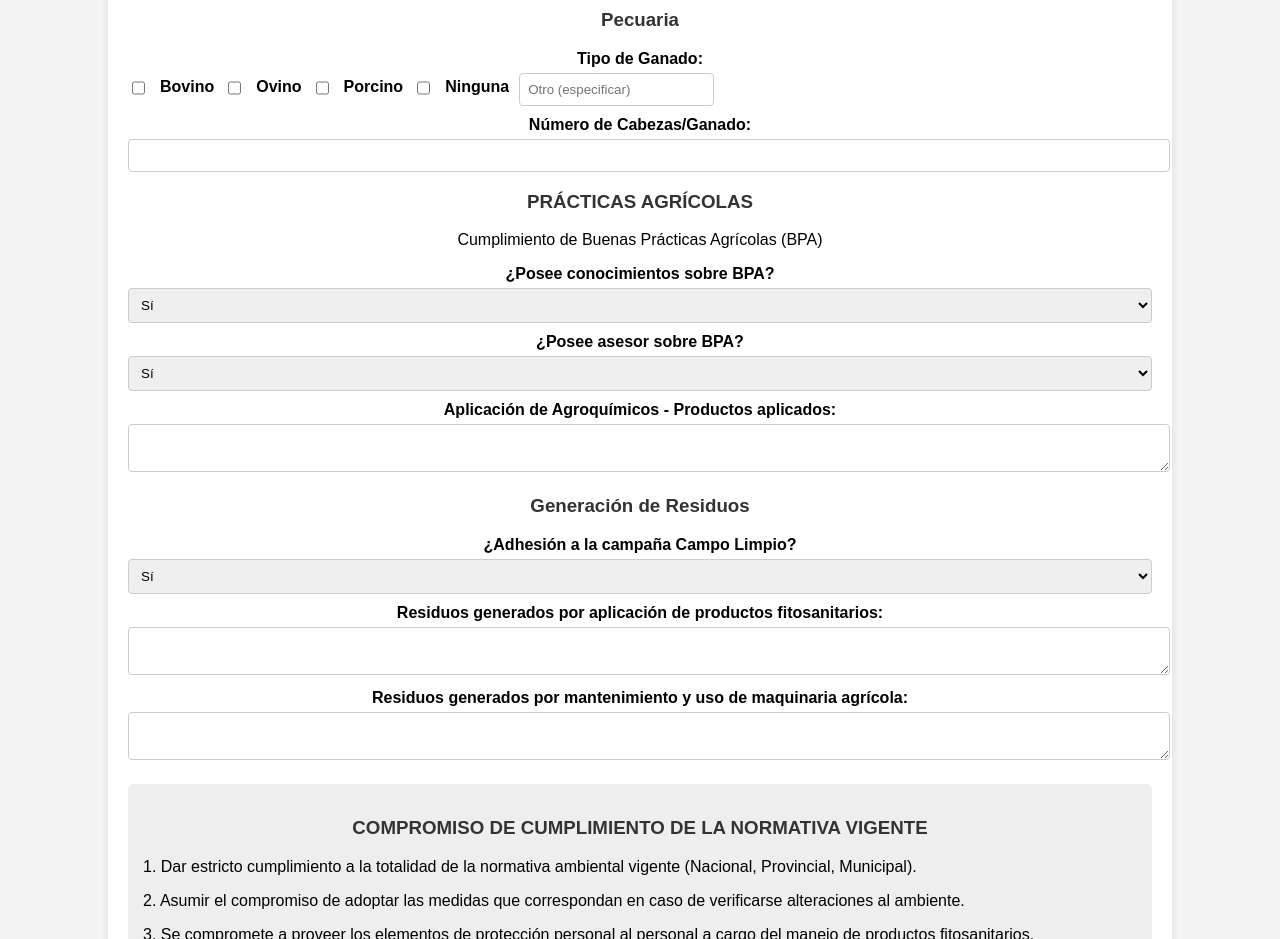
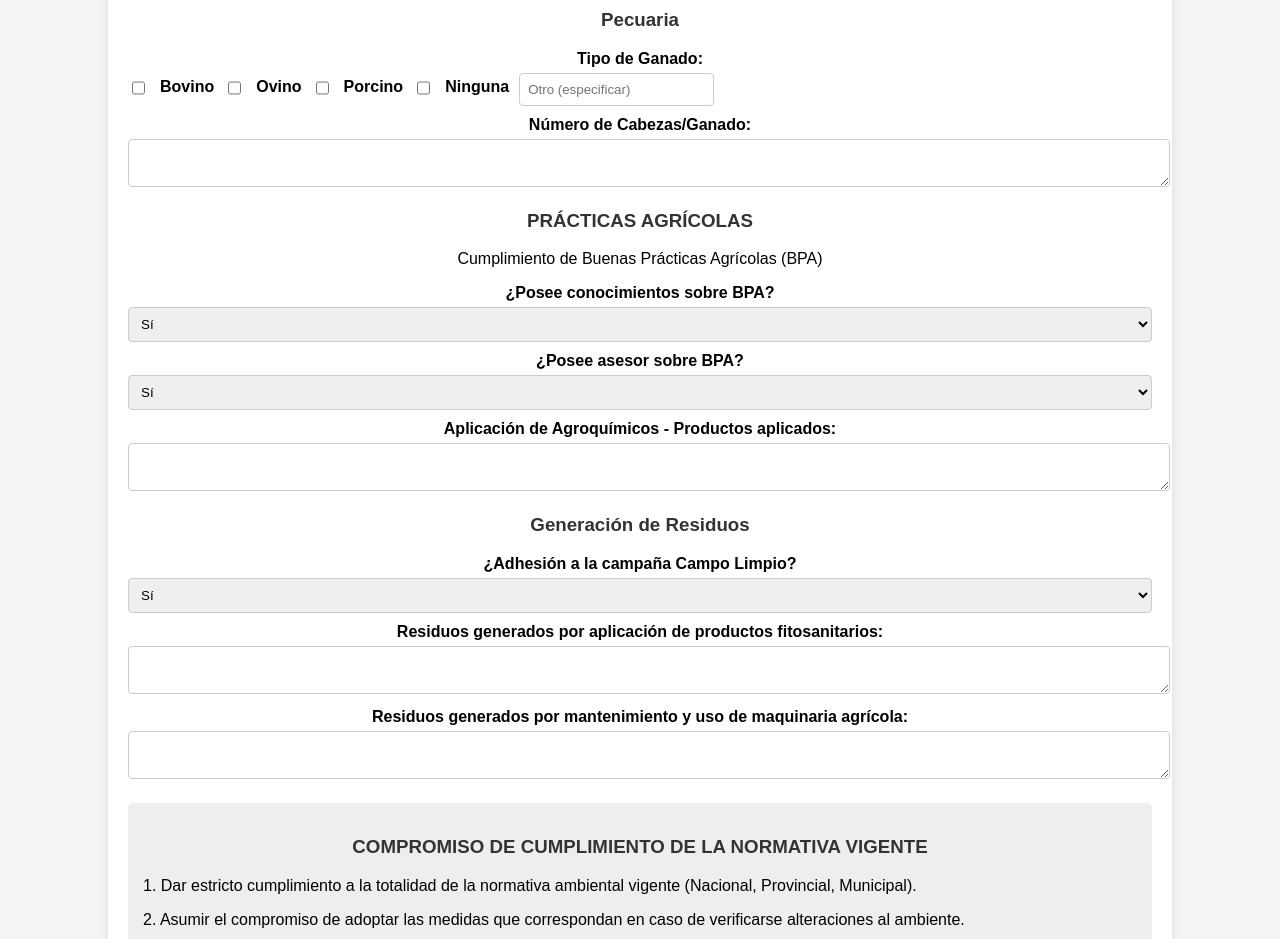
Before and after one commit to enzzzoc/formularioANEXO, a plain HTML site: page index.html in a window 1280 px wide. Shown: the part 1180-2119 px from the top of the page. Drawn offline with Linux system fonts and the light colour scheme.

Commit message:
Update index.html

```diff
--- a/index.html
+++ b/index.html
@@ -89,8 +89,7 @@
         </div>
 
         <label>Número de Cabezas/Ganado:</label>
-        <input type="number" id="num_cabezas">
-
+        <textarea id="num_cabezas"></textarea>
         <h3>PRÁCTICAS AGRÍCOLAS </h3>
         <p> Cumplimiento de Buenas Prácticas Agrícolas (BPA) </p>
 
```
